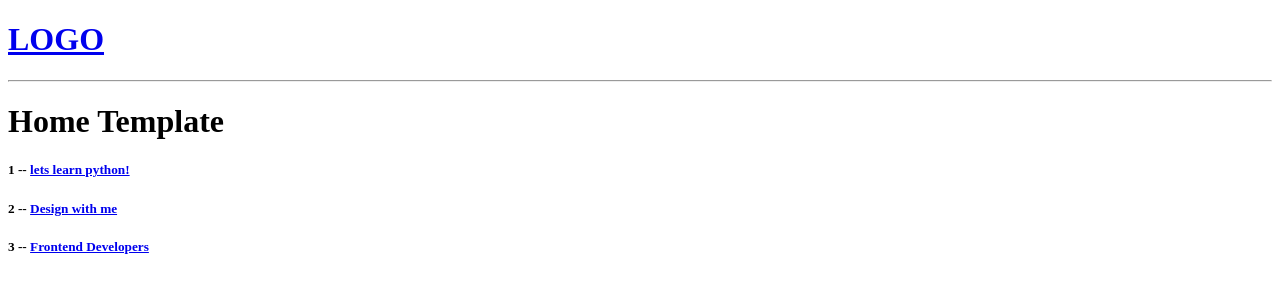
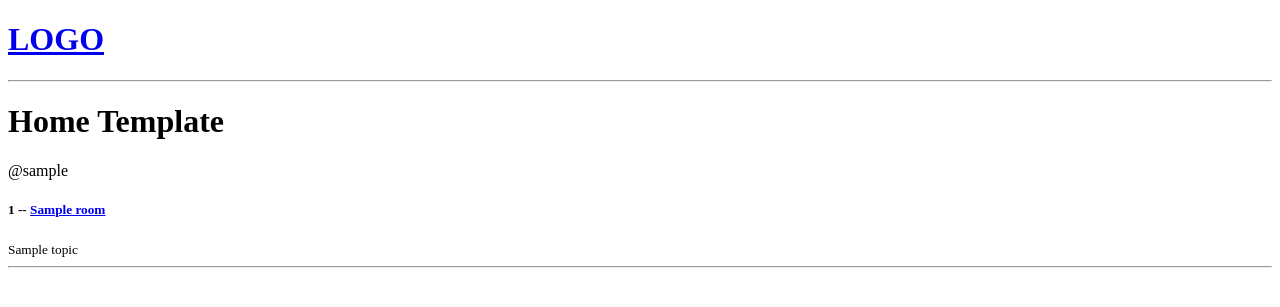
Before and after one commit to irilnursharief/Study-Buddy, a Django app: page / in a window 1280 px wide. Shown: the top 307 px of the page. Run offline with Django 5.2, Linux system fonts and the light colour scheme; tables that the repository leaves empty hold one stand-in row (values such as "Sample post").

Commit message:
Added User, Topic, Message & establish db relationship

```diff
--- a/base/admin.py
+++ b/base/admin.py
@@ -2,6 +2,8 @@ from django.contrib import admin
 
 # Register your models here.
 
-from .models import Room
+from .models import Room, Topic, Message
 
 admin.site.register(Room)
+admin.site.register(Topic)
+admin.site.register(Message)
--- a/base/models.py
+++ b/base/models.py
@@ -1,10 +1,19 @@
 from django.db import models
+from django.contrib.auth.models import User
 
 # Create your models here.
 
+
+class Topic(models.Model):
+    name = models.CharField(max_length=200)
+
+    def __str__(self):
+        return self.name
+
+
 class Room(models.Model):
-    # host =
-    # topic =
+    host = models.ForeignKey(User, on_delete=models.SET_NULL, null=True)
+    topic = models.ForeignKey(Topic, on_delete=models.SET_NULL, null=True)
     name = models.CharField(max_length=200)
     description = models.TextField(null=True, blank=True)
     # participants =
@@ -13,3 +22,14 @@ class Room(models.Model):
 
     def __str__(self):
         return self.name
+
+
+class Message(models.Model):
+    user = models.ForeignKey(User, on_delete=models.CASCADE)
+    room = models.ForeignKey(Room, on_delete=models.CASCADE)
+    body = models.TextField()
+    updated = models.DateTimeField(auto_now=True)
+    created = models.DateTimeField(auto_now_add=True)
+
+    def __str__(self):
+        return self.body[0:50]
--- a/base/templates/base/home.html
+++ b/base/templates/base/home.html
@@ -7,7 +7,10 @@
     <div>
         {% for room in rooms %}
             <div>
+                <span>@{{room.host.username}}</span>
                 <h5>{{room.id}} -- <a href="{% url 'room' room.id %}">{{room.name}}</a></h5>
+                <small>{{room.topic.name}}</small>
+                <hr>
             </div>
         {% endfor %}
     </div>
--- a/base/views.py
+++ b/base/views.py
@@ -1,22 +1,14 @@
 from django.shortcuts import render
-
+from .models import Room
 
 # Create your views here.
 
-rooms = [
-    {'id':1, 'name': 'lets learn python!'},
-    {'id':2, 'name': 'Design with me'},
-    {'id':3, 'name': 'Frontend Developers'},
-]
-
 def home(request):
+    rooms = Room.objects.all()
     context = {'rooms': rooms}
     return render(request, 'base/home.html', context)
 
 def room(request, pk):
-    room = None
-    for i in rooms:
-        if i['id'] == int(pk):
-            room = i
+    room = Room.objects.get(id=pk)
     context = {'room': room}
     return render(request, 'base/room.html', context)
```
Also changed, not shown: base/migrations/0002_topic_room_host_message_room_topic.py (added).
